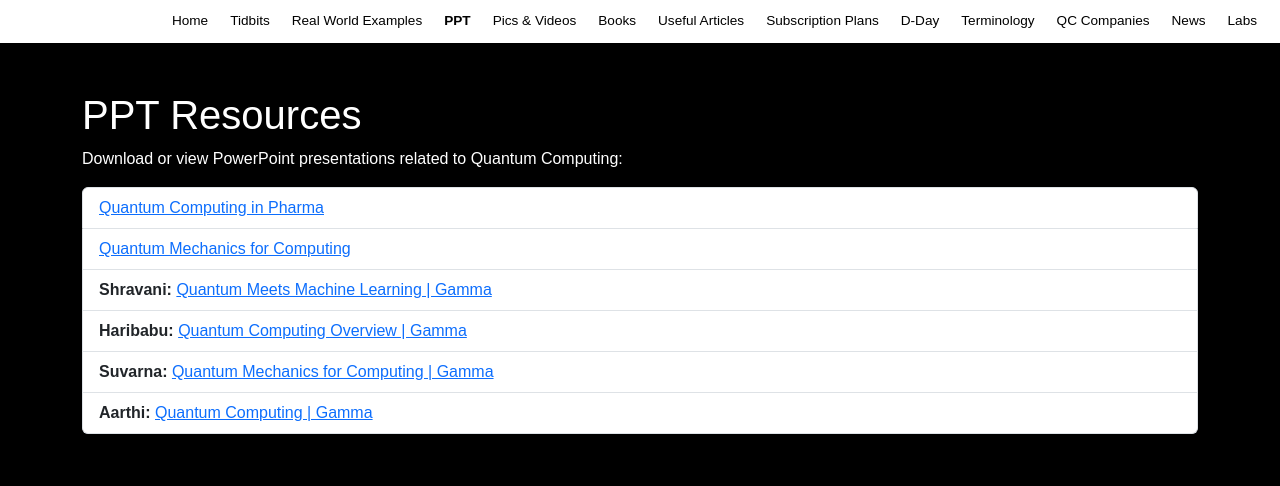
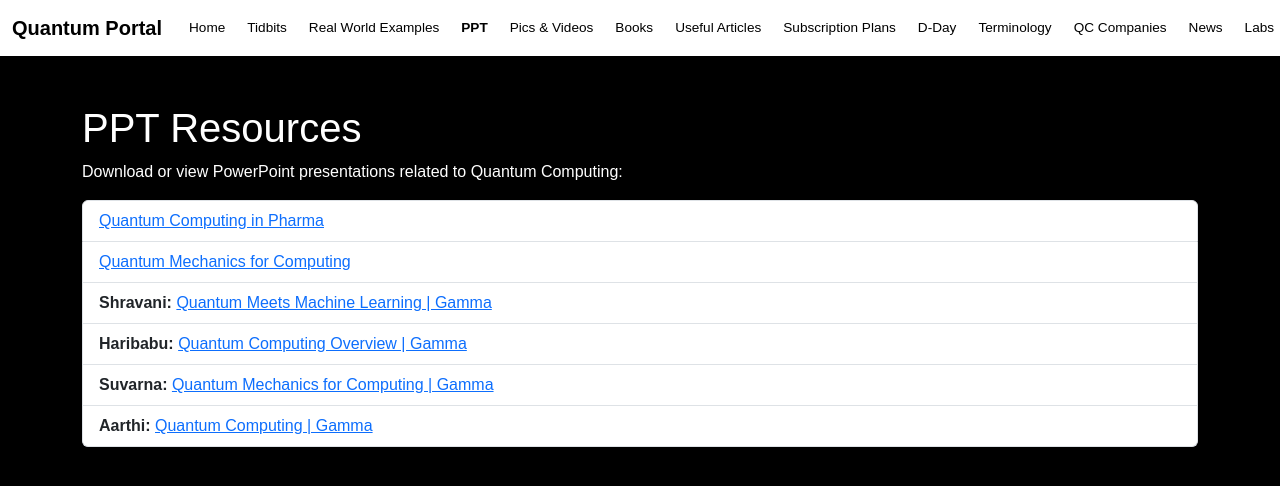
Before and after one commit to nudurumatinagajyothi/Quantum-computing, a plain HTML site: page ppt.html in a window 1280 px wide. Drawn offline with nearby package versions, Linux system fonts and the light colour scheme.

Commit message:
Update ppt.html

```diff
--- a/ppt.html
+++ b/ppt.html
@@ -9,31 +9,8 @@
 </head>
 <body>
   <!-- Navbar -->
-    <nav class="navbar navbar-expand-lg navbar-custom">
-    <div class="container-fluid">
-      <a class="navbar-brand fw-bold" href="index.html"></a>
-      <button class="navbar-toggler" type="button" data-bs-toggle="collapse" data-bs-target="#navbarNav">
-        <span class="navbar-toggler-icon"></span>
-      </button>
-      <div class="collapse navbar-collapse" id="navbarNav">
-        <ul class="navbar-nav ms-auto">
-          <li class="nav-item"><a class="nav-link " href="index.html">Home</a></li>
-          <li class="nav-item"><a class="nav-link" href="tidbits.html">Tidbits</a></li>
-          <li class="nav-item"><a class="nav-link" href="realworld.html">Real World Examples</a></li>
-          <li class="nav-item"><a class="nav-link active" href="ppt.html">PPT</a></li>
-          <li class="nav-item"><a class="nav-link" href="picsvideos.html">Pics & Videos</a></li>
-          <li class="nav-item"><a class="nav-link" href="books.html">Books</a></li>
-          <li class="nav-item"><a class="nav-link" href="articles.html">Useful Articles</a></li>
-          <li class="nav-item"><a class="nav-link" href="subscription.html">Subscription Plans</a></li>
-          <li class="nav-item"><a class="nav-link" href="dday.html">D-Day</a></li>
-          <li class="nav-item"><a class="nav-link" href="terminology.html">Terminology</a></li>
-          <li class="nav-item"><a class="nav-link" href="companies.html">QC Companies</a></li>
-          <li class="nav-item"><a class="nav-link" href="news.html">News</a></li>
-          <li class="nav-item"><a class="nav-link" href="labs.html">Labs</a></li>
-        </ul>
-      </div>
-    </div>
-  </nav>
+   <!-- ✅ Navbar will be loaded here -->
+  <script src="navbar.js"></script>
 
   <!-- Content -->
 
```
